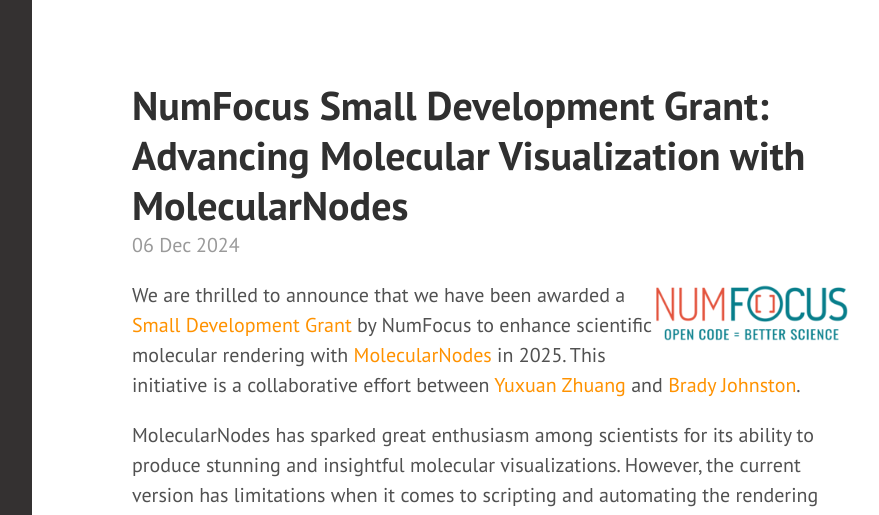
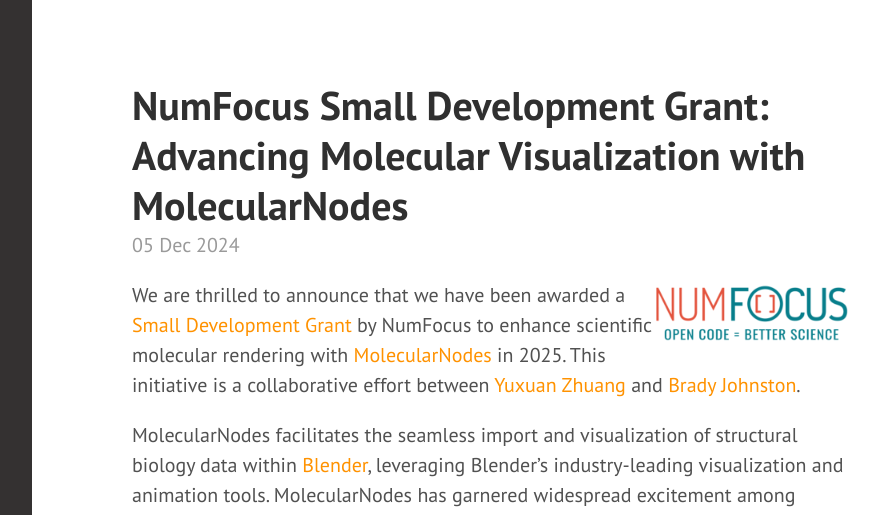
Before and after one commit to MDAnalysis/MDAnalysis.github.io, a Jekyll site: the page built from _posts/2024-12-5-sdg_molecularnodes.md, in a window 1280 px wide and 1400 px high. Shown: the top 515 px of the window, without its empty margins (328-1207 px from the left). Built offline with Jekyll 4.4.1, drawn with Linux system fonts in a browser that asks for light colours; comment, search, counter and statistics services are not loaded; some of the changed text lies outside the part shown.

Commit message:
add figure

```diff
--- a/_posts/2024-12-6-sdg_molecularnodes.md
+++ b/_posts/2024-12-5-sdg_molecularnodes.md
@@ -10,11 +10,14 @@ style="float: right; width: 10em;" />
 
 We are thrilled to announce that we have been awarded a [Small Development Grant][SDG] by NumFocus to enhance scientific molecular rendering with [MolecularNodes][MN] in 2025. This initiative is a collaborative effort between [Yuxuan Zhuang][Yuxuan] and [Brady Johnston][Brady].
 
-MolecularNodes has sparked great enthusiasm among scientists for its ability to produce stunning and insightful molecular visualizations. However, the current version has limitations when it comes to scripting and automating the rendering process. Our project aims to overcome these challenges by developing a robust API that enables users to render molecular structures with simple, customizable code.
+MolecularNodes facilitates the seamless import and visualization of structural biology data within [Blender][blender], leveraging Blender’s industry-leading visualization and animation tools. MolecularNodes has garnered widespread excitement among scientists for its ability to create stunning and informative molecular visualizations. However, the current version has limitations in scripting and automating the rendering process. Our project aims to address these challenges by developing a robust API, enabling users to render molecular structures with straightforward and highly customizable code.
 
 <a href="https://github.com/yuxuanzhuang/ggmolvis">
-<img src="{{site.images}}/mn_example.png" title="MolecularNodes" alt="MolecularNodes" style="display:
-    inline; float: right; height: 10em; margin: 0 0.5em" /></a>
+    <img src="{{site.images}}/mn_example.png"
+         title="MolecularNodes"
+         alt="MolecularNodes"
+         style="display: block; margin: auto; height: 20em;" />
+</a>
 
 ### Project Overview
 
@@ -40,3 +43,4 @@ Thank you to [NumFocus][NumFocus] for supporting this exciting project!
 [Yuxuan]: https://github.com/yuxuanzhuang/
 [Brady]: https://github.com/BradyAJohnston/
 [discord]: https://discord.com/channels/807348386012987462/1256156074008903741
+[blender]: https://www.blender.org/
```
Also changed, not shown: other parts of _posts/2024-12-5-sdg_molecularnodes.md (+2 -2 lines).
